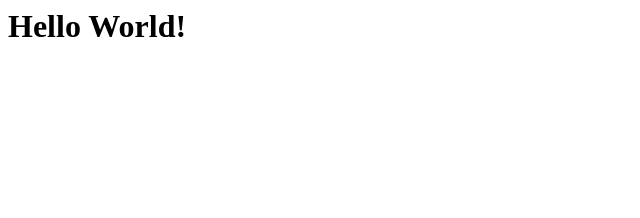
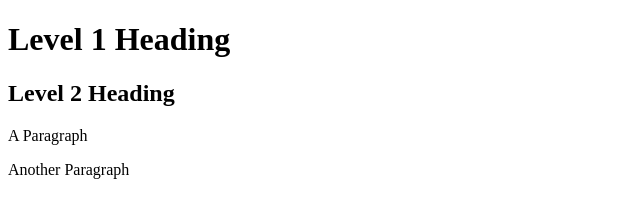
Before and after one commit to bothwrightb-blip/bothwrightb-blip.github.io, a plain HTML site: page index.html in a window 1280 px wide. Shown: the whole page, without its empty margins (0-640 px from the left). Drawn offline with Linux system fonts and the light colour scheme.

Commit message:
Update index.html

```diff
--- a/index.html
+++ b/index.html
@@ -1 +1,14 @@
-<h1> Hello World! </h1>
+<!DOCTYPE html>
+
+<html>
+    <head>
+        <title>Title</title>
+    </head>
+
+    <body>
+        <h1>Level 1 Heading</h1>
+        <h2>Level 2 Heading</h2>
+        <p>A Paragraph</p>
+        <p>Another Paragraph</p>
+    </body>
+</html>
```
